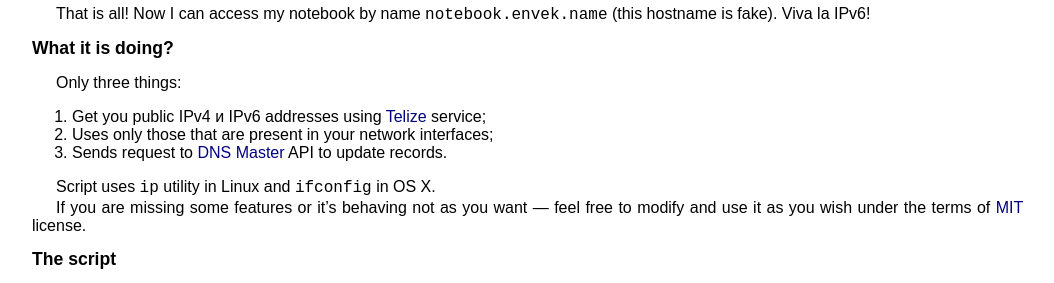
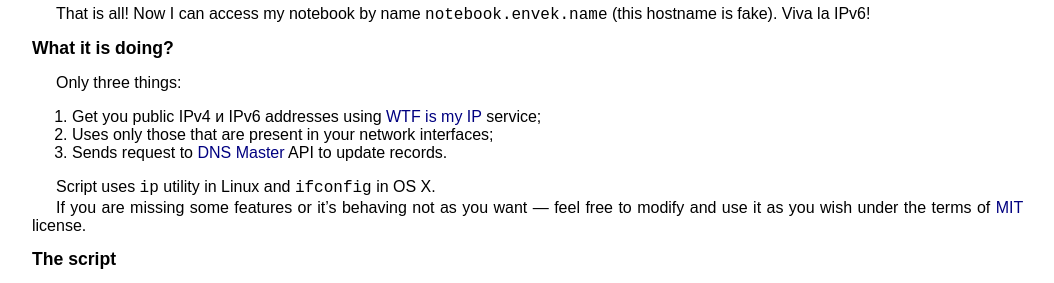
Before and after one commit to Envek/envek.name, a Jekyll site: the page built from en/blog/_posts/2015-05-15-dns-master-update-script-with-ipv6.md, in a window 1280 px wide, cut to the strip 1377-1660 px from the top of the page. Shown: the whole strip, without its empty margins (225-1279 px from the left). Built offline with Jekyll 4.4.1, drawn with Linux system fonts in a browser that asks for light colours; Markdown is read by kramdown in place of the engine named in the settings; comment, search, counter and statistics services are not loaded.

Commit message:
In DynDNS script I changed Telize to WTF is my IP, change blog articles accordingly

```diff
--- a/en/blog/_posts/2015-05-15-dns-master-update-script-with-ipv6.md
+++ b/en/blog/_posts/2015-05-15-dns-master-update-script-with-ipv6.md
@@ -75,7 +75,7 @@ What it is doing?
 
 Only three things:
 
- 1. Get you public IPv4 и IPv6 addresses using [Telize] service;
+ 1. Get you public IPv4 и IPv6 addresses using [WTF is my IP] service;
  2. Uses only those that are present in your network interfaces;
  3. Sends request to [DNS Master] API to update records.
 
@@ -102,5 +102,5 @@ Further reading
 [DNS Master]: http://dns-master.ru/
 [API for developers]: http://nic.ru/dns/service/dns_hosting/dns_master/dynamic_dns_for_developers.html
 [manual]: http://dns-master.ru/dynamic_dns/setup.html
-[Telize]: http://www.telize.com/
+[WTF is my IP]: https://wtfismyip.com/
 [MIT]: http://opensource.org/licenses/MIT
```
Also changed, not shown: ru/blog/_posts/2015-05-15-dns-master-update-script-with-ipv6.md (+2 -2 lines).
